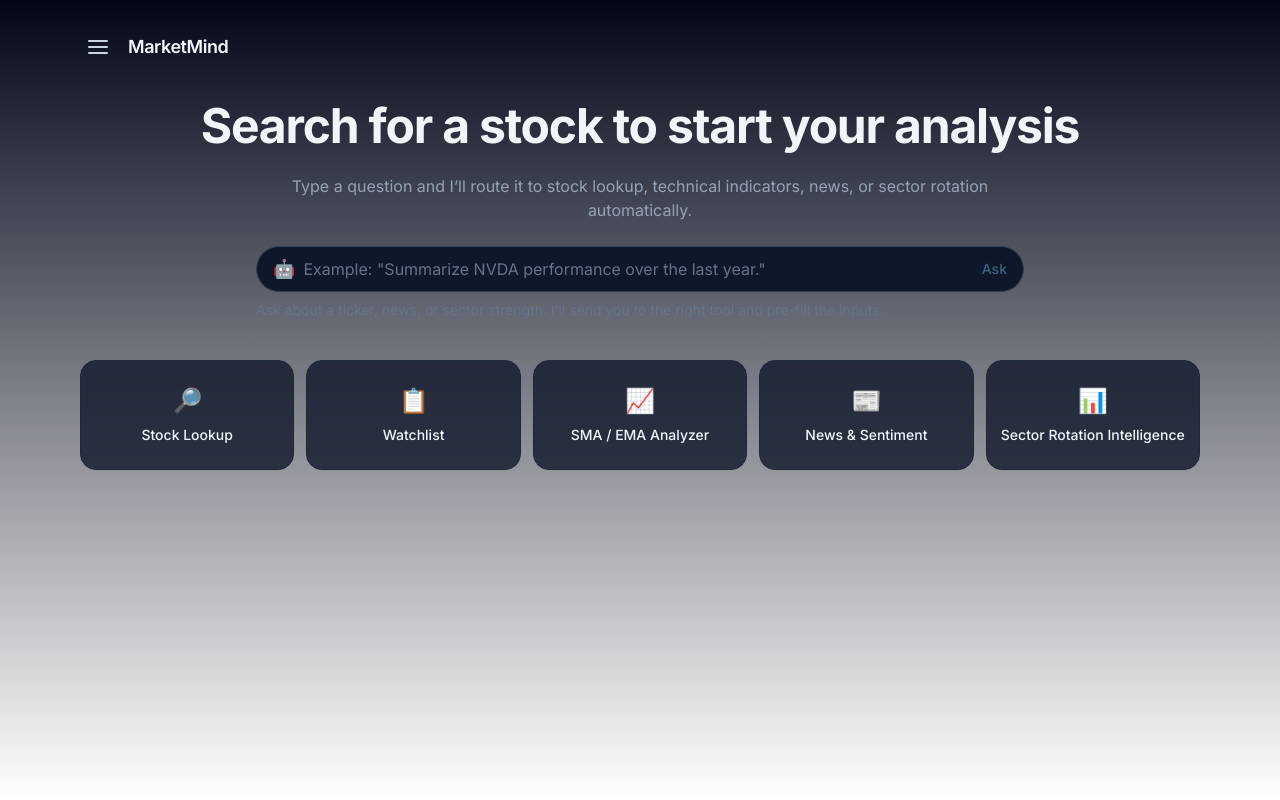
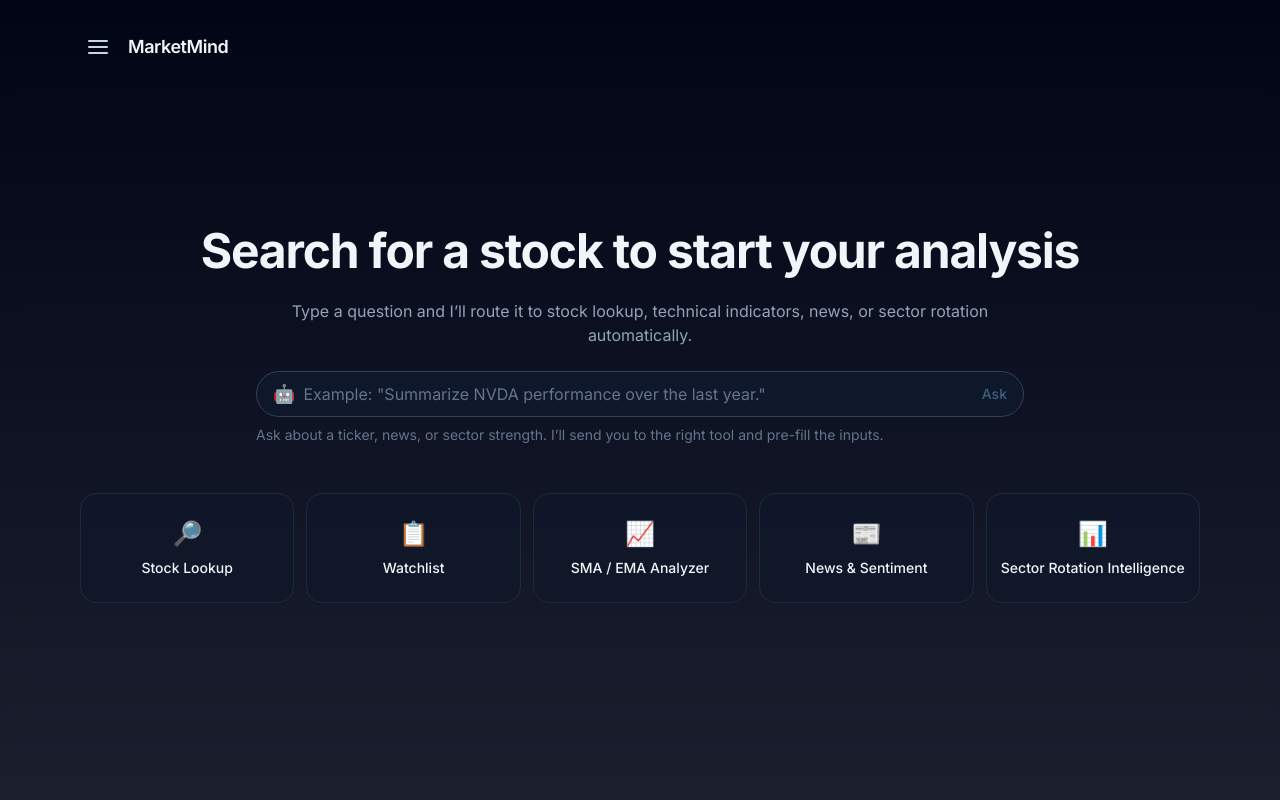
Before and after one commit to marketmind-service/frontend, a Next.js app: page / in a window 1280 px wide. Built offline with nearby package versions, Linux system fonts and the light colour scheme; no server answers.

Commit message:
edited main page

```diff
--- a/app/page.tsx
+++ b/app/page.tsx
@@ -167,7 +167,7 @@ export default function HomePage() {
   }
 
   return (
-    <main className="min-h-screen text-slate-100 flex flex-col items-center">
+    <main className="min-h-screen bg-slate-950/90 backdrop-blur text-slate-100 flex flex-col items-center">
       {isMenuOpen && (
         <>
           <div
@@ -241,7 +241,8 @@ export default function HomePage() {
         </>
       )}
 
-      <div className="w-full max-w-6xl px-4 py-6 md:py-8 space-y-8 md:space-y-10">
+      <div className="w-full max-w-6xl px-4 py-6 md:py-8 flex-1 flex flex-col">
+        {/* top nav row (stays near top) */}
         <div className="flex items-center justify-between">
           <div className="flex items-center gap-3">
             <button
@@ -267,6 +268,8 @@ export default function HomePage() {
           </div>
         </div>
 
+        {/* main hero content centered vertically */}
+        <div className="flex-1 flex flex-col justify-center space-y-10 md:space-y-12">
           <section className="text-center space-y-5 md:space-y-6">
             <h1 className="text-3xl md:text-5xl font-bold tracking-tight">
               Search for a stock to start your analysis
@@ -309,8 +312,8 @@ export default function HomePage() {
 
                 {!error && !loading && (
                   <p className="text-xs md:text-sm text-slate-500 text-left">
-                  Ask about a ticker, news, or sector strength. I’ll send you to
-                  the right tool and pre-fill the inputs.
+                    Ask about a ticker, news, or sector strength. I’ll send you
+                    to the right tool and pre-fill the inputs.
                   </p>
                 )}
               </div>
@@ -334,6 +337,7 @@ export default function HomePage() {
               />
             </div>
           </section>
+        </div>
       </div>
     </main>
   );
```
Lines whose indentation alone changed are shown as unchanged.
